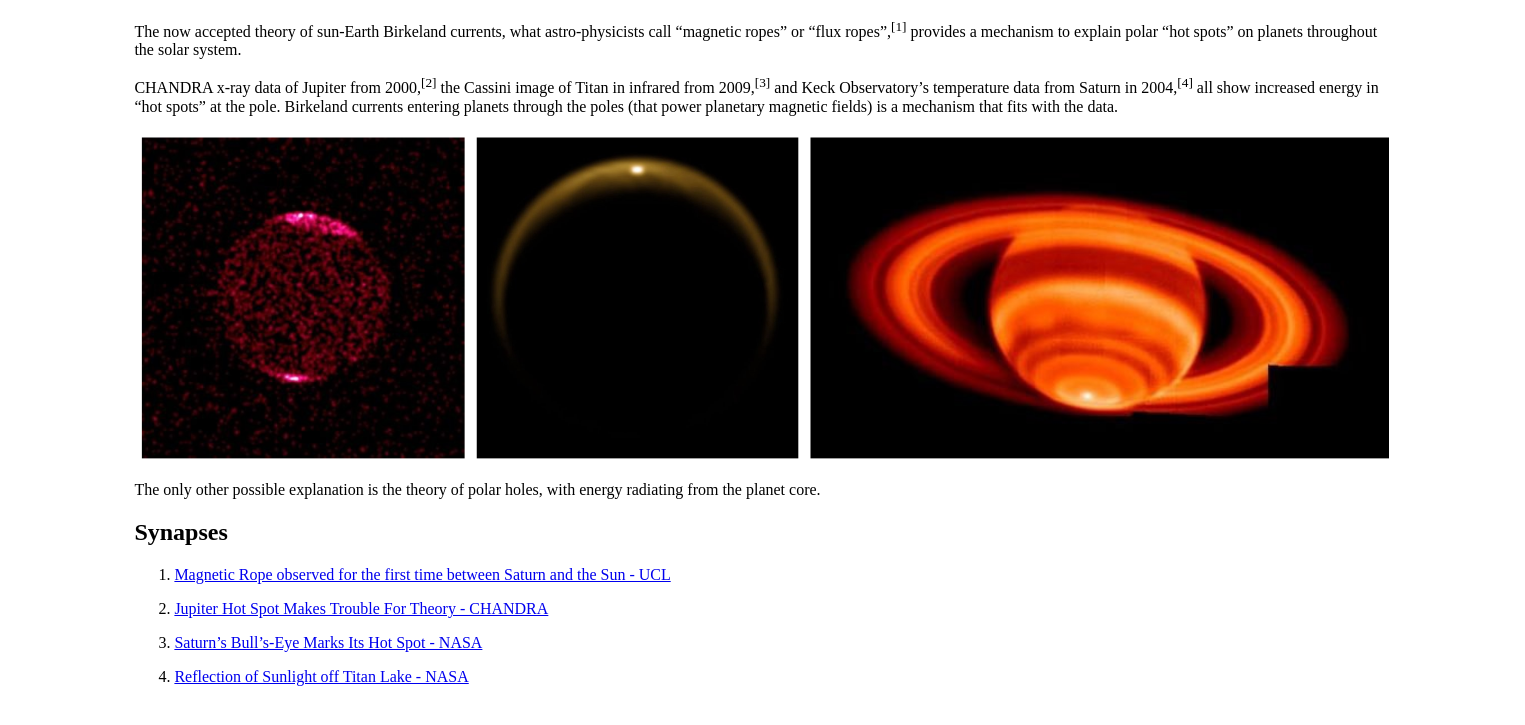
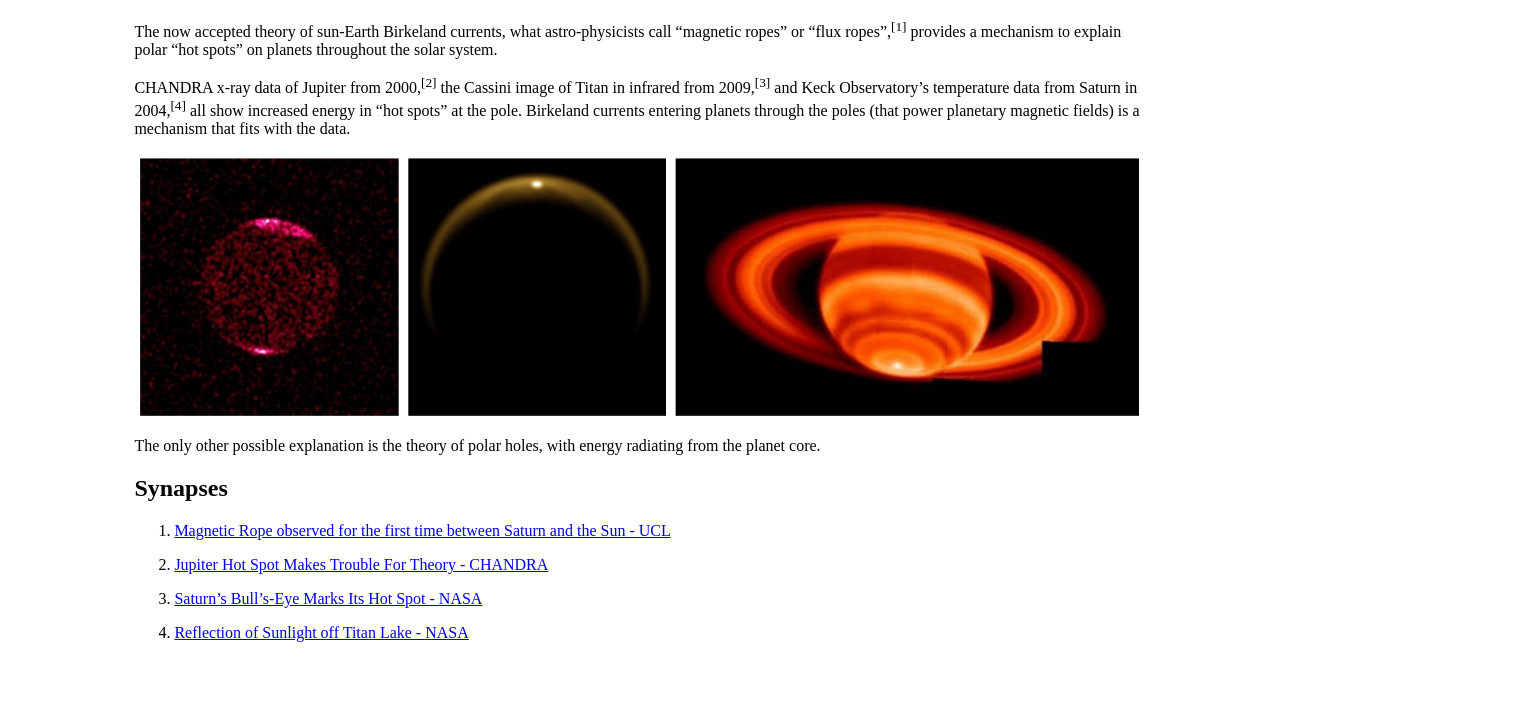
Before and after one commit to resilience-me/hotspot, a plain HTML site: page index.html in a window 1280 px wide. Shown: the part 107-832 px from the top of the page, 1525 px wide, since content can reach past the window. Drawn offline with Linux system fonts and the light colour scheme.

Commit message:
Update index.html

```diff
--- a/index.html
+++ b/index.html
@@ -13,7 +13,7 @@
 https://etherscan.io/tx/0x82681f0b396b4b9aa09ade7551ce79acf9180a5b62aa48dfde20d9ddb9cfbffa
   </a> (<a href="https://github.com/resilience-me/hotspot/blob/master/README.md">read more</a>)
 </div>
-<div style="width: 100%; height: 100%; padding-left: 10%; padding-right: 10%">
+<div style="width: 80%; height: 100%; padding-left: 10%; padding-right: 10%">
 
 <h1>Polar “hot spots” are caused by Birkeland currents</h1>
 <p>The now accepted theory of sun-Earth Birkeland currents, what astro-physicists call “magnetic ropes” or “flux ropes”,<sup>[1]</sup> provides a mechanism to explain polar “hot spots” on planets throughout the solar system.</p>
```
